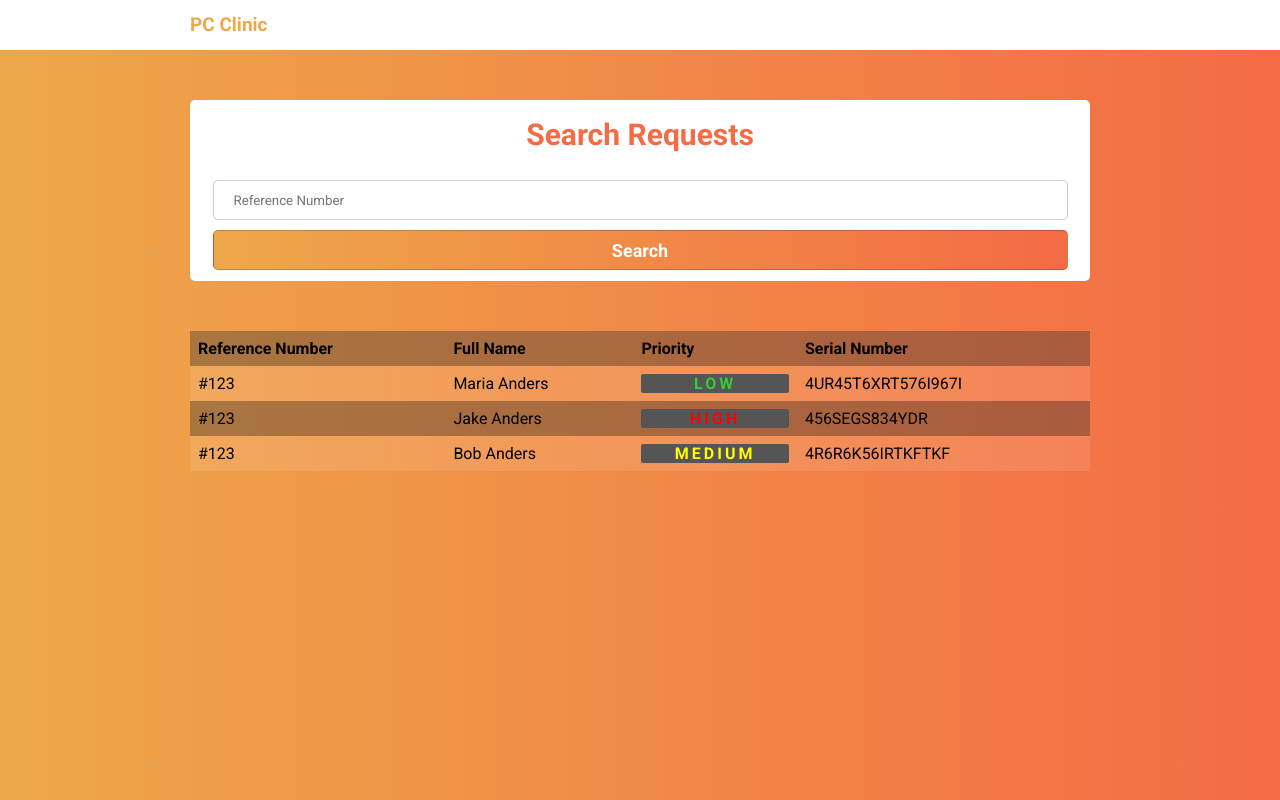
After one commit to Patross/PC_Clinic, a PHP site: page /search.php in a window 1280 px wide. The commit adds this page. Run offline with PHP 8.4, Linux system fonts and the light colour scheme.

Commit message:
Lukes form & Index changes

```diff
--- a/css/styles.css
+++ b/css/styles.css
@@ -100,3 +100,83 @@ textarea {
 	margin-top: 10px;
 	padding: 0px 15px;
 }
+table {
+	width: 100%;
+    font-family: arial, sans-serif;
+    border-collapse: collapse;
+    width: 100%;
+	margin-top: 50px;
+	background-color: RGBA(255,255,255,0.1);
+}
+
+td, th {
+    text-align: left;
+    padding: 8px;
+}
+
+tr:nth-child(odd) {
+    background-color: RGBA(0,0,0,0.3);
+}
+.low:after {
+	content: 'Low';
+	color: limegreen;
+}
+.high:after {
+	content: 'High';
+	color: red;
+}
+.medium:after {
+	content: 'Medium';
+	color: yellow;
+}
+.low:after ,
+.high:after,
+.medium:after {
+	display: block;
+	border-radius: 2px;
+	font-weight: 700;
+	letter-spacing: 3px;
+	text-transform: uppercase;
+	background: #555;
+	text-align: center;
+}
+.modeSelector {
+	width: 50%;
+	background: #fff;
+	border-radius: 5px;
+	margin-top: 50px;
+	padding: 20px;
+}
+.modeSelector .title {
+	color: tomato;
+	font-weight: 700;
+	text-align: center;
+	font-size: 20px;
+	padding: 10px;
+}
+.modeSelector a {
+	display: block;
+	width: 150px;
+	height: 40px;
+	line-height: 40px;
+	text-align: center;
+	color: #fff;
+	text-decoration: none;
+	background: tomato;
+	border-radius: 5px;
+	float: left;
+	border: 1px solid RGBA(0,0,0,0.3);
+}
+.modeSelector a:nth-child(1){
+	margin-right: 16px;
+}
+.modeSelector a:hover {
+	background: darksalmon;
+}
+.modeSelector a:active {
+	background: darkorange;
+}
+.buttons {
+	width: 320px;
+	margin: 0 auto;
+}
--- /dev/null
+++ b/search.php
@@ -0,0 +1,47 @@
+<?php
+
+require_once("includes/header.inc.php");
+
+?>
+<html>
+    <body>
+		<div class="nav">
+			<div class="holder">
+				<div class="title">PC Clinic</div>
+			</div>
+		</div>
+		<div class="holder">
+			<form class="form" style="width: 100%;" action="" method="POST">
+				<div class="title">Search Requests</div>
+				<input type="text" placeholder="Reference Number" name="ref">
+				<input type="submit" value="Search" name="submit"/>
+			</form>
+			<table>
+			  <tr>
+				<th>Reference Number</th>
+				<th>Full Name</th>
+				<th>Priority</th>
+				<th>Serial Number</th>
+			  </tr>
+			  <tr>
+				<td>#123</td>
+				<td>Maria Anders</td>
+				<td><div class="low"></div></td>
+				<td>4UR45T6XRT576I967I</td>
+			  </tr>
+			  <tr>
+				<td>#123</td>
+				<td>Jake Anders</td>
+				<td><div class="high"></div></td>
+				<td>456SEGS834YDR</td>
+			  </tr>
+			  <tr>
+				<td>#123</td>
+				<td>Bob Anders</td>
+				<td><div class="medium"></div></td>
+				<td>4R6R6K56IRTKFTKF</td>
+			  </tr>
+			</table>
+		</div>
+    </body>
+</html>
```
Also changed, not shown: index.php (+43 -1 lines), meme.php (added, +28 -0 lines), scripts/buttons.js (added, +15 -0 lines), workedOn.php (added, +73 -0 lines).
